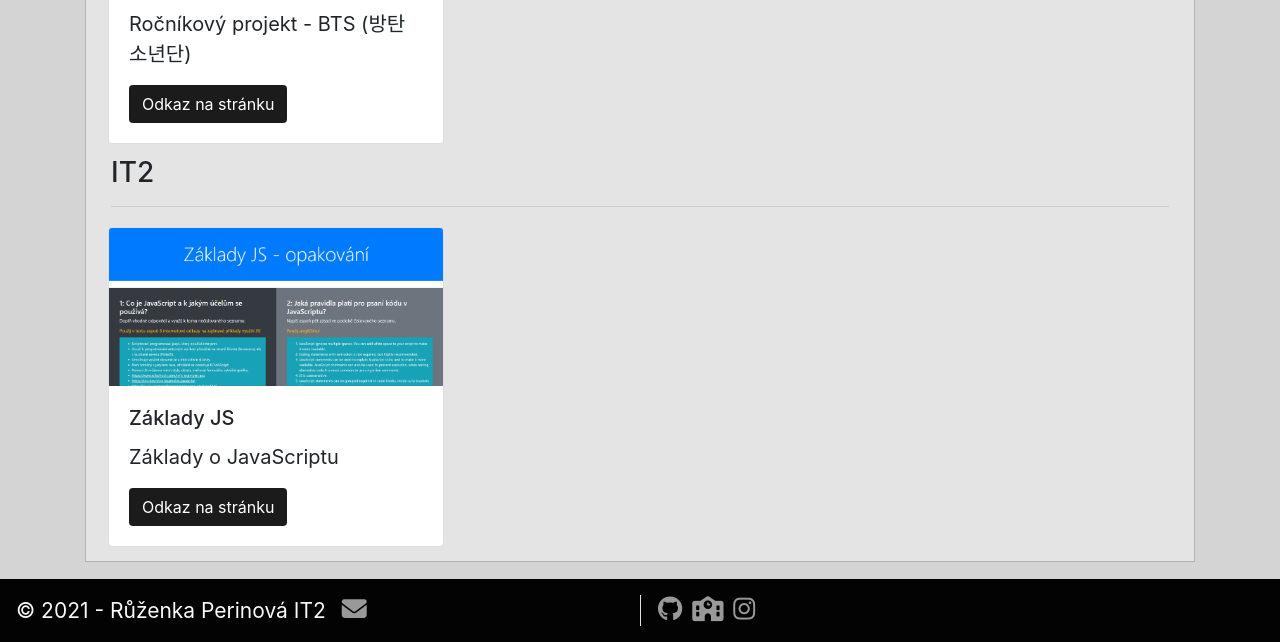
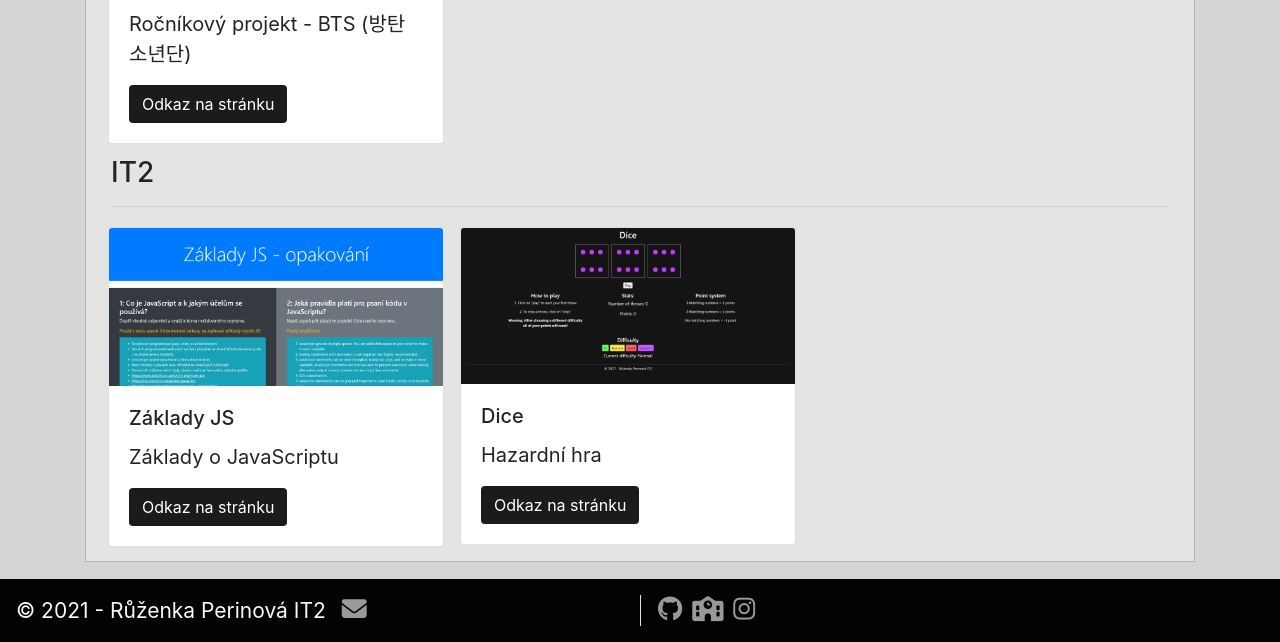
Before and after one commit to ItzHaru/profil, a plain HTML site: page index.html in a window 1280 px wide. Shown: the part 1655-2297 px from the top of the page. Drawn offline with nearby package versions, Linux system fonts and the light colour scheme.

Commit message:
07 - projekt 6

```diff
--- a/index.html
+++ b/index.html
@@ -115,6 +115,17 @@
                             </div>
                         </div>
                     </div>
+                    <div class="p-1 ml-2">
+                        <div class="card" style="width: 21rem;">
+                            <img class="card-img-top" src="img/projekt6.png" alt="První projekt">
+                            <div class="card-body">
+                                <h5 class="card-title">Dice</h5>
+                                <p class="card-text">Hazardní hra</p>
+                                <a href="https://itzharu.github.io/dice/" class="btn" target="blank">Odkaz na
+                                    stránku</a>
+                            </div>
+                        </div>
+                    </div>
                 </div>
             </div>
         </div>
```
Also changed, not shown: img/projekt6.png (added).
